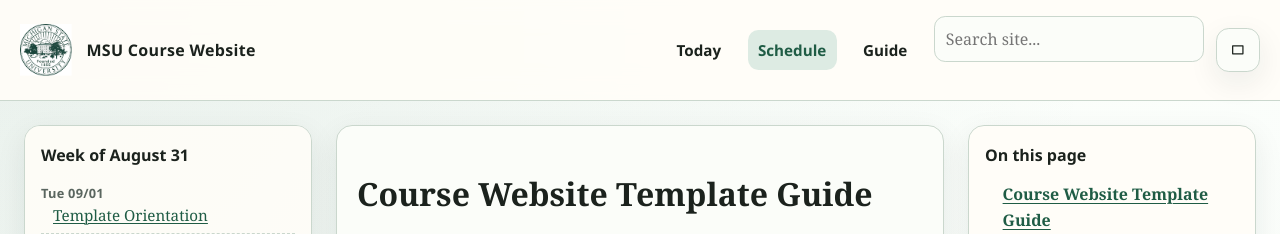
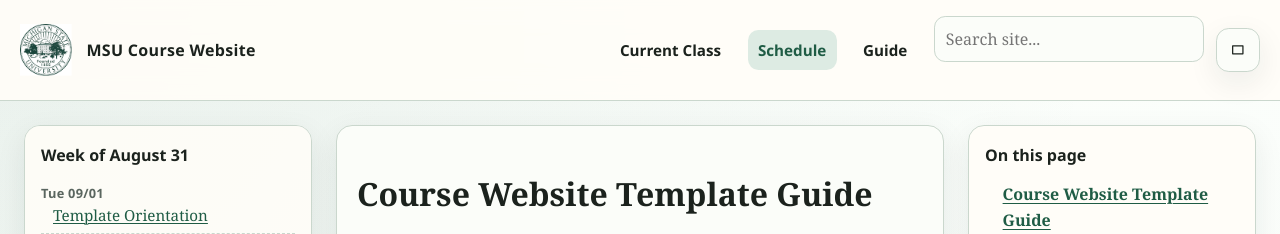
Before and after one commit to colbrydi/cmse_course_template, a Jekyll site: the page built from index.md, in a window 1280 px wide and 900 px high. Shown: the top 234 px of the window. Built offline with Jekyll 4.4.1, drawn with Linux system fonts in a browser that asks for light colours.

Commit message:
Addign menu hover text

```diff
--- a/_layouts/default.html
+++ b/_layouts/default.html
@@ -639,9 +639,9 @@
         {% endif %}
 
         {% if today_url %}
-          <a href="{{ today_url }}">Today</a>
+          <a href="{{ today_url }}" title="Jump to the current or next class session" aria-label="Current Class: jump to the current or next class session">Current Class</a>
         {% endif %}
-        <a href="{{ '/' | relative_url }}" {% if page.layout == "schedule" %}class="active" aria-current="page"{% endif %}>Schedule</a>
+        <a href="{{ '/' | relative_url }}" {% if page.layout == "schedule" %}class="active" aria-current="page"{% endif %} title="Browse the full course schedule" aria-label="Browse the full course schedule">Schedule</a>
 
         {% assign guide_root_candidates = site.pages | where: "layout", "guide" | sort: "path" %}
         {% for item in guide_root_candidates %}
@@ -650,13 +650,13 @@
             {% assign folder_name = item.path | split: '/' | first %}
             {% assign folder_path_token = folder_name | append: '/' %}
             {% assign label = folder_name | replace: '-', ' ' | replace: '_', ' ' %}
-            <a href="{{ item.url | relative_url }}" {% if page.path contains folder_path_token %}class="active" aria-current="page"{% endif %}>{{ label }}</a>
+            <a href="{{ item.url | relative_url }}" {% if page.path contains folder_path_token %}class="active" aria-current="page"{% endif %} title="Open the {{ label }} guide" aria-label="Open the {{ label }} guide">{{ label }}</a>
           {% endif %}
         {% endfor %}
         <div class="search-box">
           <form role="search" action="{{ '/search.json' | relative_url }}" onsubmit="return false;">
             <label class="sr-only" for="search-input">Search site</label>
-            <input type="search" id="search-input" placeholder="Search site..." autocomplete="off" spellcheck="false" role="combobox" aria-autocomplete="list" aria-haspopup="listbox" aria-expanded="false" aria-controls="results-container" aria-describedby="search-status">
+            <input type="search" id="search-input" placeholder="Search site..." autocomplete="off" spellcheck="false" role="combobox" aria-autocomplete="list" aria-haspopup="listbox" aria-expanded="false" aria-controls="results-container" aria-describedby="search-status" title="Search the full site" aria-label="Search the full site">
             <div id="search-status" class="search-status" aria-live="polite"></div>
             <ul id="results-container" role="listbox" hidden></ul>
           </form>
```
